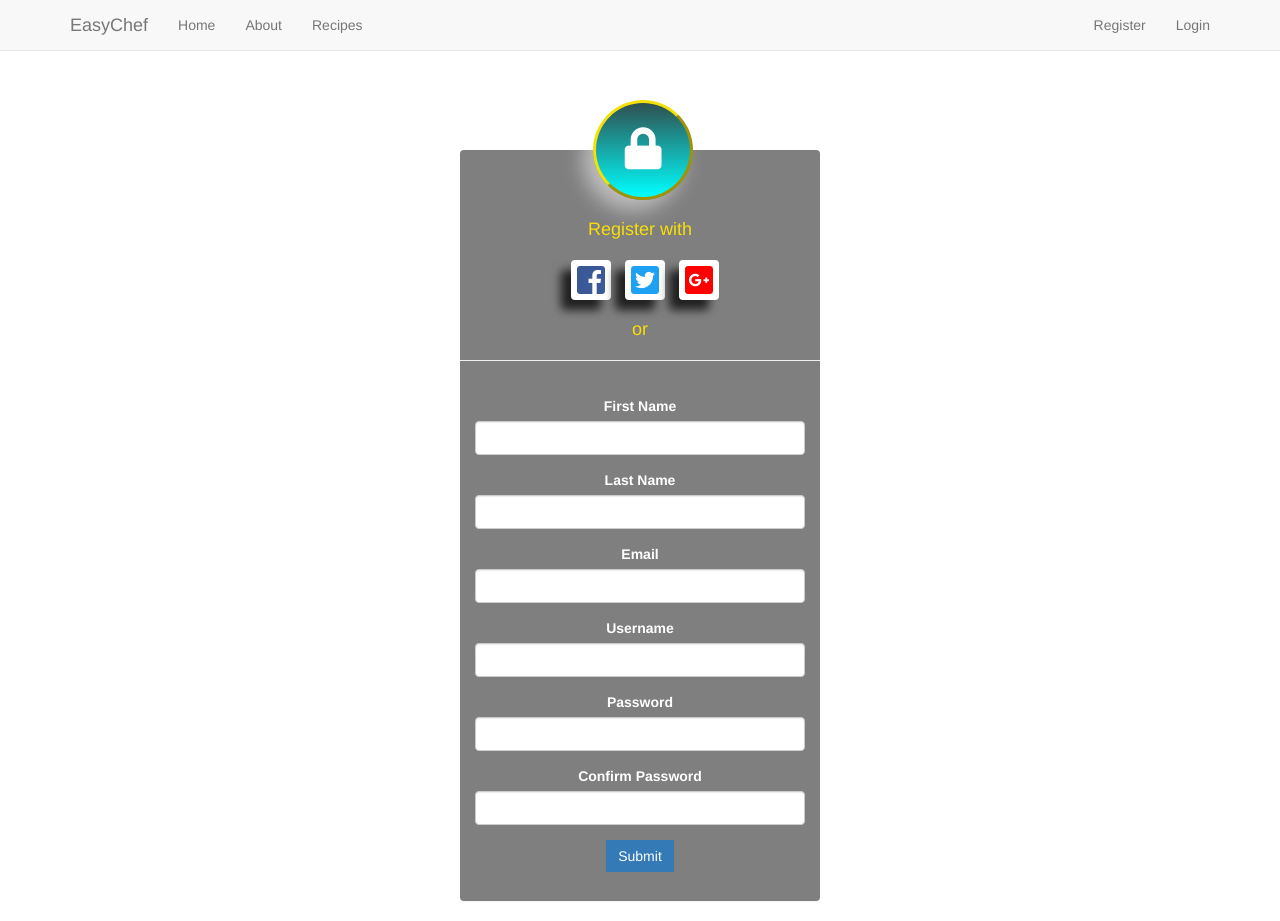
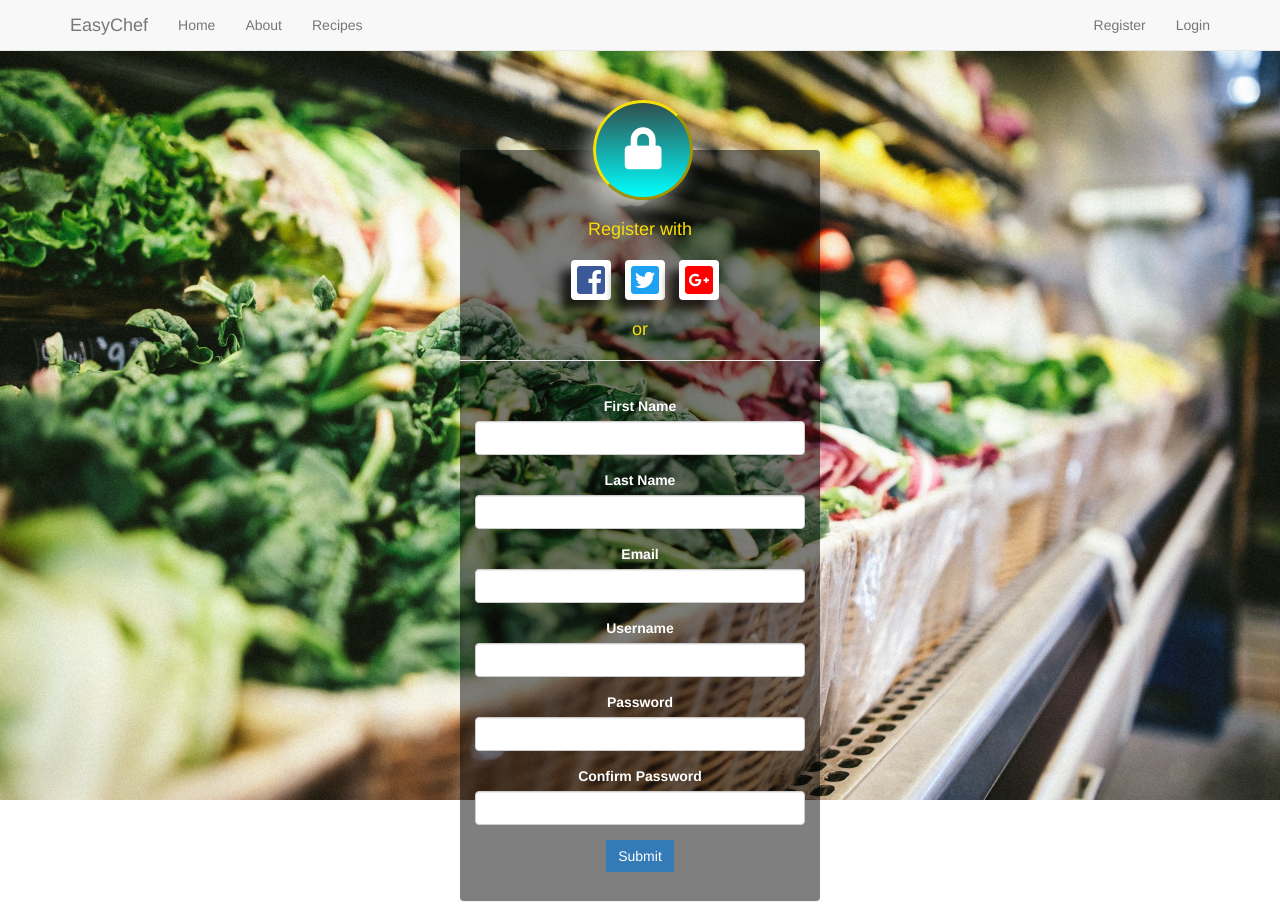
Before and after one commit to luciangheorghe/recipesApp2, a Flask app: page /register in a window 1280 px wide. Run offline with Flask 2, Linux system fonts and the light colour scheme; some libraries are stand-ins or nearby versions.

Commit message:
new background for register page

```diff
--- a/static/css/style.css
+++ b/static/css/style.css
@@ -28,7 +28,7 @@
   color: white;
   margin: 0;
   position: absolute;
-  top: 50%;
+  top: 40%;
   left: 50%;
   margin-right: -50%;
   transform: translate(-50%, -50%);
@@ -38,8 +38,8 @@
   justify-content: center;
 }
 .container-fluid .welcome-title .quote .welcome{
-  color: blue;
-  font-size: 100px;
+  color: #427F52;
+  font-size: 120px;
   text-shadow: 9px 4px 15px rgba(0, 0, 0, 0.4);
   overflow: hidden; /* Ensures the content is not revealed until the animation */
   border-right: .15em solid white; /* The typwriter cursor */
@@ -51,6 +51,8 @@
     blink-caret .75s step-end infinite;
 }
 .container-fluid .welcome-title .quote .qoute2{
+  margin-top: 30px;
+  margin-left: 254px;
   font-size: 45px;
   text-shadow: 9px 4px 15px rgba(0, 0, 0, 0.4);
 }
@@ -156,12 +158,14 @@
 }
 
 /*Register*/
-.register{
-  width: 30%;
+.container-fluid .intro3 img{
+  position: absolute;
+  display: block;
+  width: 100%;
+  height: 100%;
+  object-fit: cover;
 }
-.register .register-title{
-  text-align: center;
-}
+
 
 /*Login*/
 .panel{
--- a/templates/home.html
+++ b/templates/home.html
@@ -9,7 +9,7 @@
     </div>
     <div class="welcome-title">
       <p class="quote">
-        <span class="typewriter welcome">Welcome.</span> <br /><span class="qoute2">"Health requires healthy food" </span>
+        <span class="typewriter welcome">EasyChef.</span> <br /><span class="qoute2">"Health requires healthy food" </span>
       </p>
     </div>
     <div class="btns-login">
--- a/templates/register.html
+++ b/templates/register.html
@@ -1,37 +1,11 @@
 {% extends 'layout.html' %}
 
 {% block body %}
-<!-- <div class="content-wrapper">
-  <div class="container register">
-    <h1 class="register-title">Register</h1>
-    {% from "includes/_formhelpers.html" import render_field %}
-    <form method="post" action="">
-      <div class="form-group">
-        {{render_field(form.first_name, class_="form-control")}}
+<div class="container-fluid">
+  <div class="intro3">
+    <img src="../static/img/register.jpeg" class="img-responsive center-block" alt="Responsive image">
   </div>
-      <div class="form-group">
-        {{render_field(form.last_name, class_="form-control")}}
-      </div>
-      <div class="form-group">
-        {{render_field(form.email, class_="form-control")}}
-      </div>
-      <div class="form-group">
-        {{render_field(form.username, class_="form-control")}}
-      </div>
-      <div class="form-group">
-        {{render_field(form.password, class_="form-control")}}
-      </div>
-      <div class="form-group">
-        {{render_field(form.confirm, class_="form-control")}}
-      </div>
-      <p>
-        <input type="submit" class="btn btn-primary" value="Submit" />
-      </p>
-    </form>
-  </div>
-</div> -->
-
-<div class="container" style="padding-top: 150px;">
+  <div class="container reg-form" style="padding-top: 150px;">
     <div class="row">
       <div class="col-md-4 col-md-offset-4">
         <div class="panel panel-default">
@@ -74,6 +48,8 @@
       </div>
     </div>
   </div>
+</div>
+
 
 
 
```
Also changed, not shown: static/img/register.jpeg (added). Lines whose indentation alone changed are shown as unchanged.
